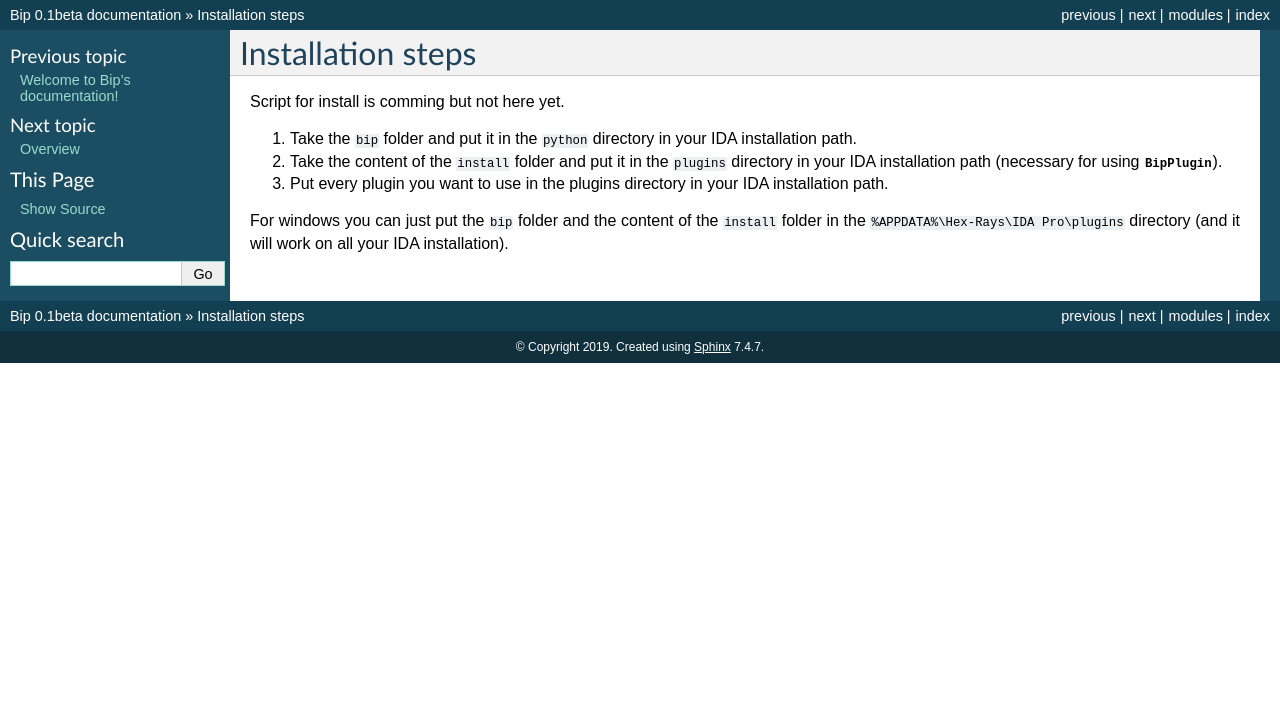
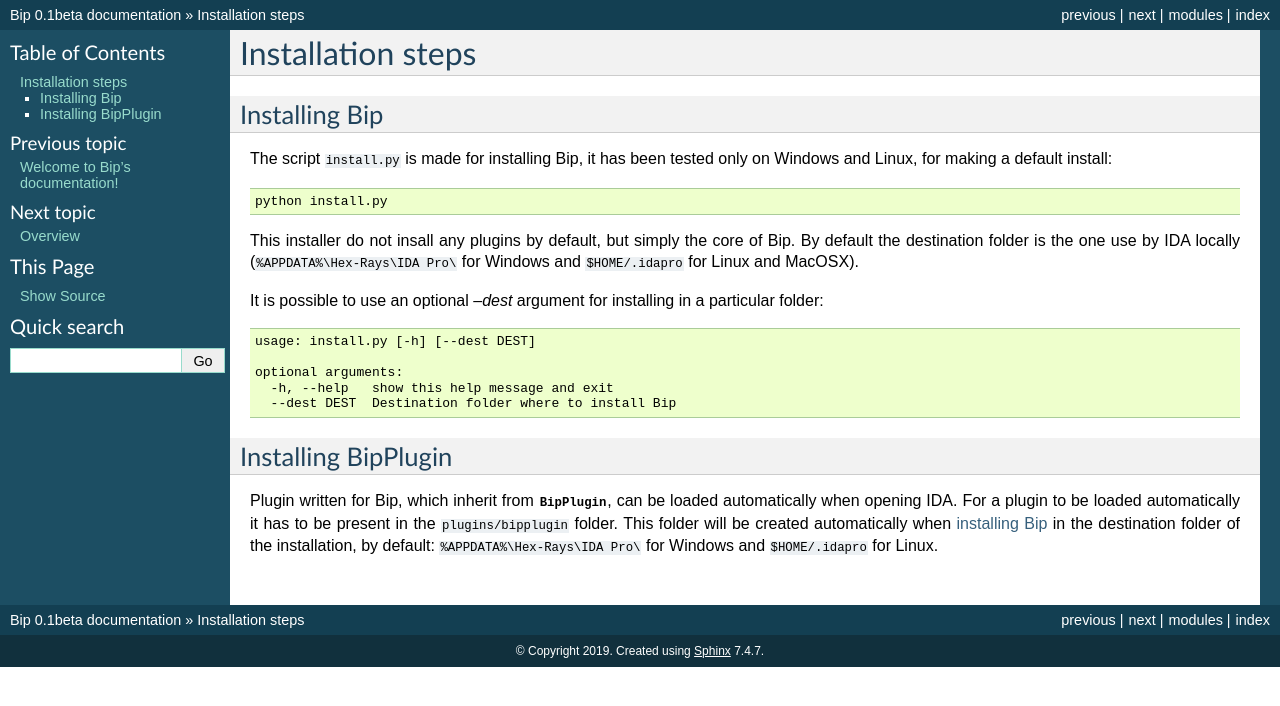
Before and after one commit to synacktiv/bip, a Sphinx documentation site: the page built from doc/general/install.rst, in a window 1280 px wide. Shown: the top 706 px of the page. Built offline with Sphinx 7.4.7, drawn with Linux system fonts in a browser that asks for light colours; formulas are drawn with MathJax 3.

Commit message:
doc: fix installation documentation

```diff
--- a/doc/general/install.rst
+++ b/doc/general/install.rst
@@ -3,10 +3,38 @@
 Installation steps
 ##################
 
-Script for install is comming but not here yet.
+Installing Bip
+==============
 
-1. Take the ``bip`` folder and put it in the ``python`` directory in your IDA installation path.
-2. Take the content of the ``install`` folder and put it in the ``plugins`` directory in your IDA installation path (necessary for using :class:`BipPlugin`).
-3. Put every plugin you want to use in the plugins directory in your IDA installation path.
+The script ``install.py`` is made for installing Bip, it has been tested only
+on Windows and Linux, for making a default install:
 
-For windows you can just put the ``bip`` folder and the content of the ``install`` folder in the ``%APPDATA%\Hex-Rays\IDA Pro\plugins`` directory (and it will work on all your IDA installation).
+.. code-block:: bash
+
+    python install.py
+
+This installer do not insall any plugins by default, but simply the core of
+Bip. By default the destination folder is the one use by IDA locally
+(``%APPDATA%\Hex-Rays\IDA Pro\`` for Windows and ``$HOME/.idapro`` for Linux
+and MacOSX).
+
+It is possible to use an optional `--dest` argument for installing in a
+particular folder:
+
+.. code-block:: none
+
+    usage: install.py [-h] [--dest DEST]
+
+    optional arguments:
+      -h, --help   show this help message and exit
+      --dest DEST  Destination folder where to install Bip
+
+Installing BipPlugin
+====================
+
+Plugin written for Bip, which inherit from :class:`~bip.gui.BipPlugin`, can
+be loaded automatically when opening IDA. For a plugin to be loaded
+automatically it has to be present in the ``plugins/bipplugin`` folder. This
+folder will be created automatically when `installing Bip`_ in the destination
+folder of the installation, by default: ``%APPDATA%\Hex-Rays\IDA Pro\`` for
+Windows and ``$HOME/.idapro`` for Linux.
```
